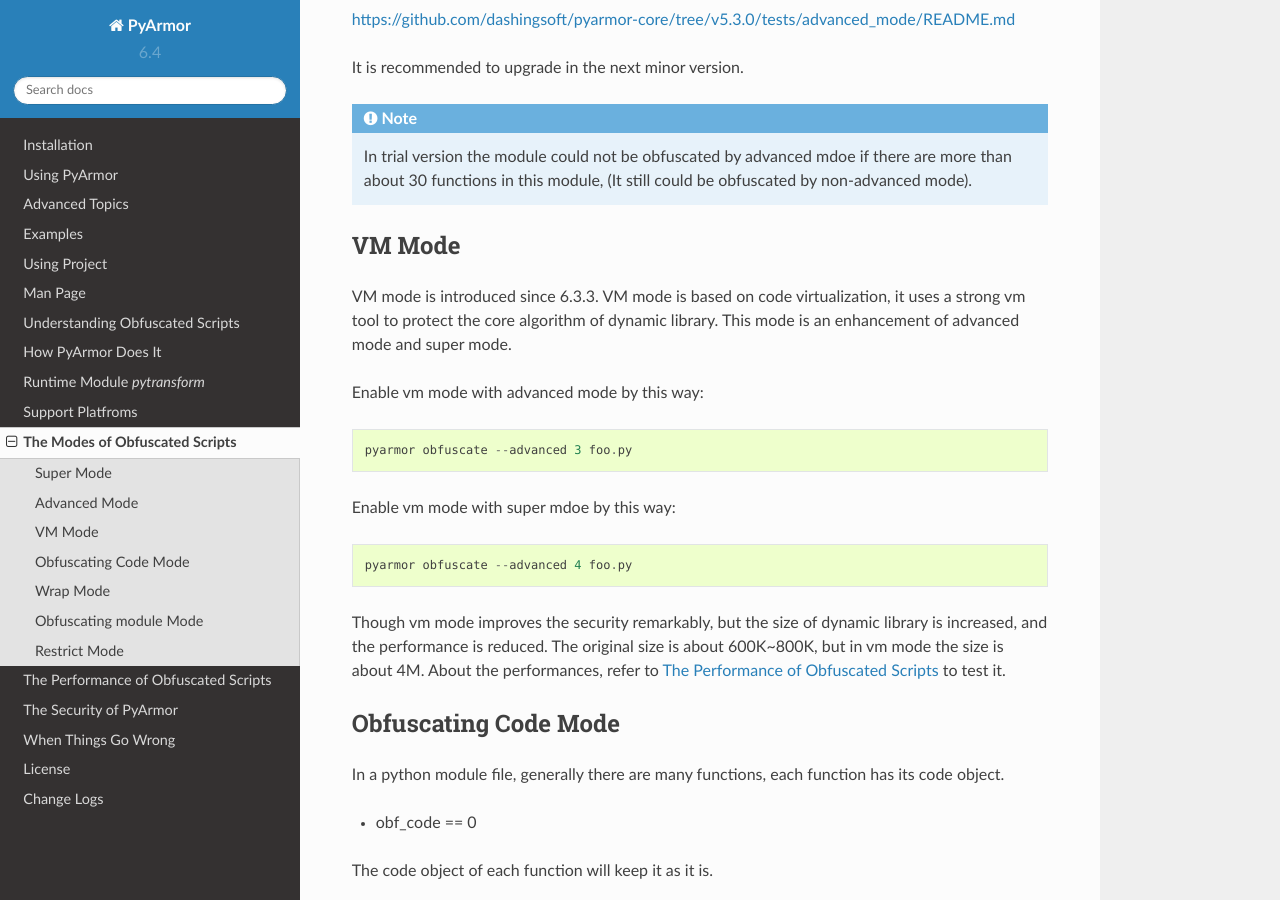
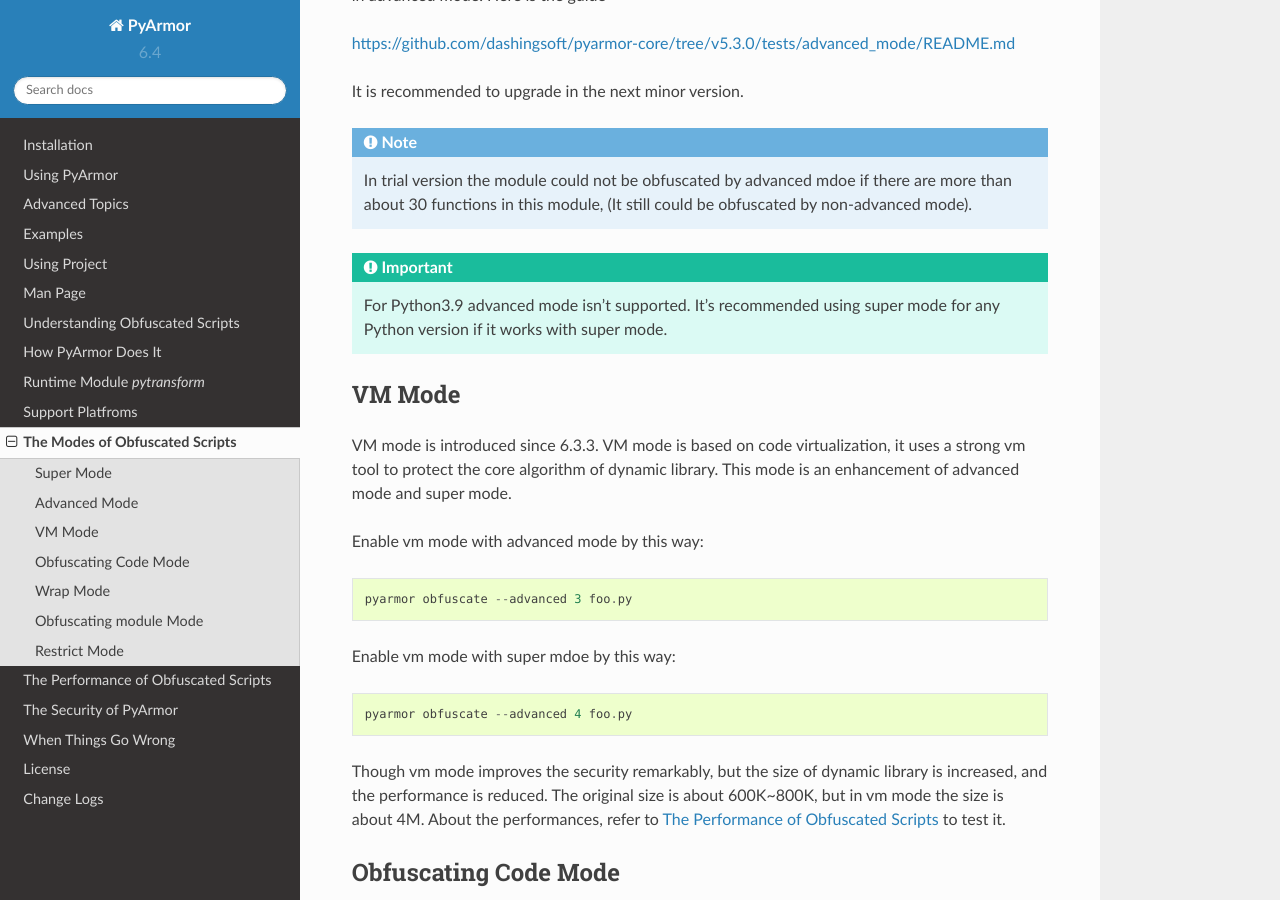
Before and after one commit to dashingsoft/pyarmor, a Sphinx documentation site: the page built from docs/mode.rst, in a window 1280 px wide and 900 px high, scrolled down 1444 px. Built offline with Sphinx 7.4.7 and the Read the Docs theme 2.0.0, drawn with Linux system fonts in a browser that asks for light colours.

Commit message:
Add notes for Python3.9

```diff
--- a/docs/advanced.rst
+++ b/docs/advanced.rst
@@ -12,7 +12,7 @@
 module required to run the obfuscated scripts, and the :ref:`bootstrap code`
 which may confused some users before is gone now, all the obfuscated scripts are
 same. It improves the security remarkably, and makes the usage simple. The only
-problem is that only the latest Python versions 2.7, 3.7 and 3.8 are supported.
+problem is that only the latest Python versions 2.7, 3.7, 3.9 and 3.9 are supported.
 
 Enable super mode by option ``--advanced 2``, for example::
 
--- a/docs/mode.rst
+++ b/docs/mode.rst
@@ -30,6 +30,7 @@
 * Python 2.7
 * Python 3.7
 * Python 3.8
+* Python 3.9
 
 It may support Python 3.5, 3.6 later, but Python 3.0~3.4 is out of plan.
 
@@ -73,6 +74,11 @@
    In trial version the module could not be obfuscated by advanced
    mdoe if there are more than about 30 functions in this module, (It
    still could be obfuscated by non-advanced mode).
+
+.. important::
+
+   For Python3.9 advanced mode isn't supported. It's recommended using super
+   mode for any Python version if it works with super mode.
 
 .. _vm mode:
 
```
